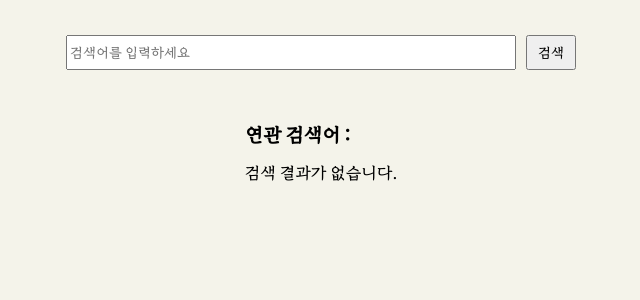
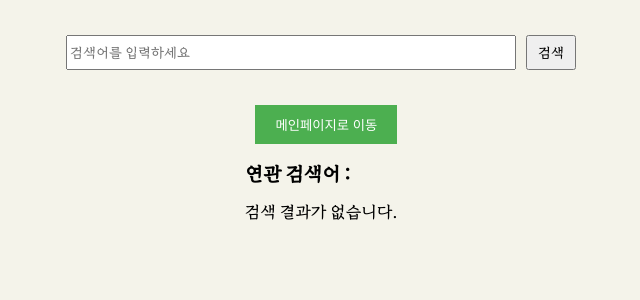
Before and after one commit to CSID-DGU/2023-1-OSSP1-AverageAge25-4, a Django app: template Backend/dgunotice/templates/searchPage.html in a window 1280 px wide. Shown: the top 300 px of the page, without its empty margins (319-959 px from the left). Run offline with Django 4.2, Linux system fonts and the light colour scheme; the template is opened without the code that fills it, so the values that code supplies are empty; some web fonts are replaced.

Commit message:
[feat]검색페이지->메인페이지 이동버튼

```diff
--- a/Backend/dgunotice/templates/loginPage.html
+++ b/Backend/dgunotice/templates/loginPage.html
@@ -26,7 +26,7 @@
         </div>
 
         <div>
-            <input type="submit" value="Submit">
+            <input type="submit" value="Login">
         </div>
 
     </form>
--- a/Backend/dgunotice/templates/searchPage.html
+++ b/Backend/dgunotice/templates/searchPage.html
@@ -2,13 +2,19 @@
 
 <body>
     <link rel="stylesheet" href="{% static 'css/SearchPage.css' %}?after">
+    <div class="up">
+      <form action="/search/" method="get">
+         <input type="text" name="keyword" placeholder="검색어를 입력하세요">
+         <button class="search" type="submit">검색</button>
+      </form>
+    </div>
 
-    <form action="/search/" method="get">
-        <input type="text" name="keyword" placeholder="검색어를 입력하세요">
-        <button class="search" type="submit">검색</button>
-    </form>
     <div class="down-container">
+
     <div class="down">
+             <a class="ToMain" href="http://127.0.0.1:8000/mainPage/">
+             <button type="button">메인페이지로 이동</button>
+             </a>
     <h3>
         연관 검색어 :
         {% for keyword_similar in keywords_similar %}
--- a/Backend/static/css/SearchPage.css
+++ b/Backend/static/css/SearchPage.css
@@ -33,7 +33,6 @@ input {
 .down-container{
     display:flex;
     justify-content:center;
-
 }
 
 .notice-container {
@@ -59,3 +58,17 @@ a{
     color: black;
     font-size: 0.9em;
 }
+.ToMain {
+    display : flex;
+    justify-content: right;
+    text-decoration: none;
+    color: black;
+}
+
+.ToMain button {
+  background: #4caf50;
+  color: white;
+  padding: 10px 20px;
+  border: none;
+  cursor: pointer;
+}
```
